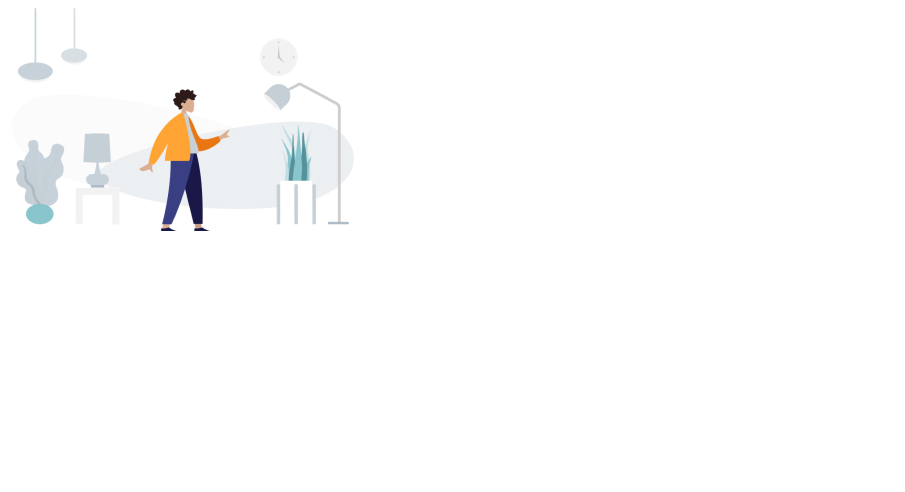
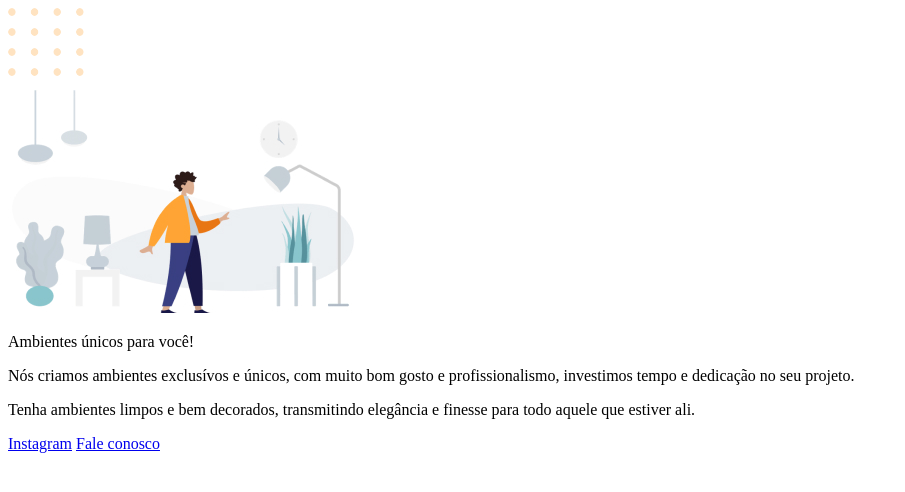
Before and after one commit to kennedysferreira/projetoAmbiente, a plain HTML site: page index.html in a window 1280 px wide. Shown: the whole page, without its empty margins (0-905 px from the left). Drawn offline with Linux system fonts and the light colour scheme.

Commit message:
Update index.html

```diff
--- a/index.html
+++ b/index.html
@@ -9,14 +9,20 @@
 </head>
 
 <body>
-  <header>
-    <img src="img/image 1.jpg" alt="image 1">
-  </header>
-  <div>
+  <img id="balls" src="img/balls-decoration.svg" alt="Bolinhas no canto inferio direiito da tela">
 
+  <div id="hero">
+    <img src="img/image 1.jpg" alt="Rapaz com camisa amarela em uma sala com moveis">
+    <p>Ambientes únicos para você!</p>
+    <p>
+      Nós criamos ambientes exclusívos e únicos, com muito bom gosto e profissionalismo, investimos tempo e dedicação
+      no seu projeto.
+    </p>
+    <p>Tenha ambientes limpos e bem decorados, transmitindo elegância e finesse para todo aquele que estiver ali.</p>
   </div>
-  <footer>
-
+  <footer id="links">
+    <a href="https://www.instagram.com/">Instagram</a>
+    <a href="https://mail.google.com/">Fale conosco</a>
   </footer>
 </body>
 
```
